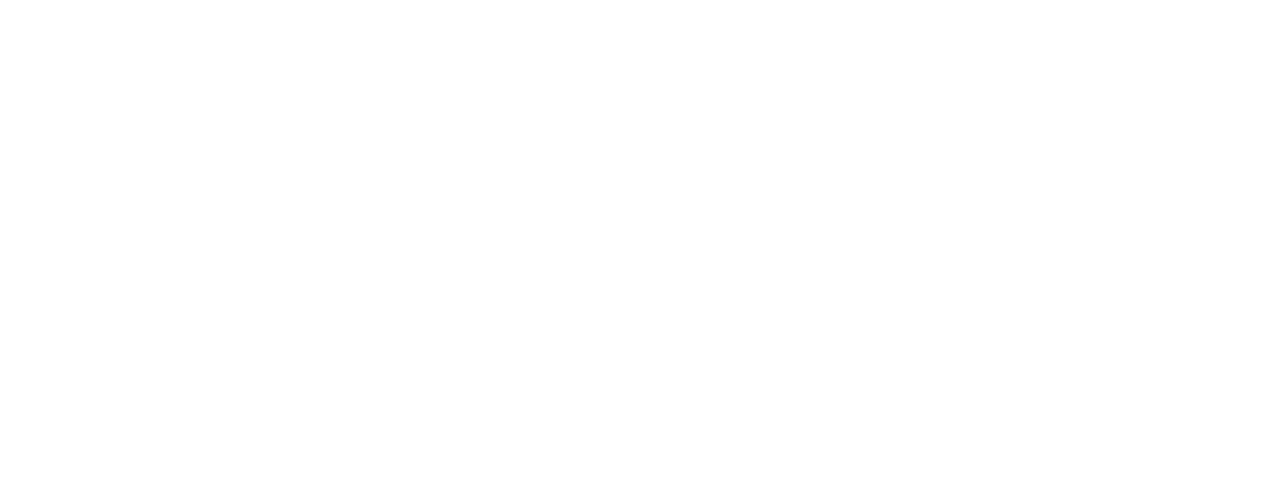
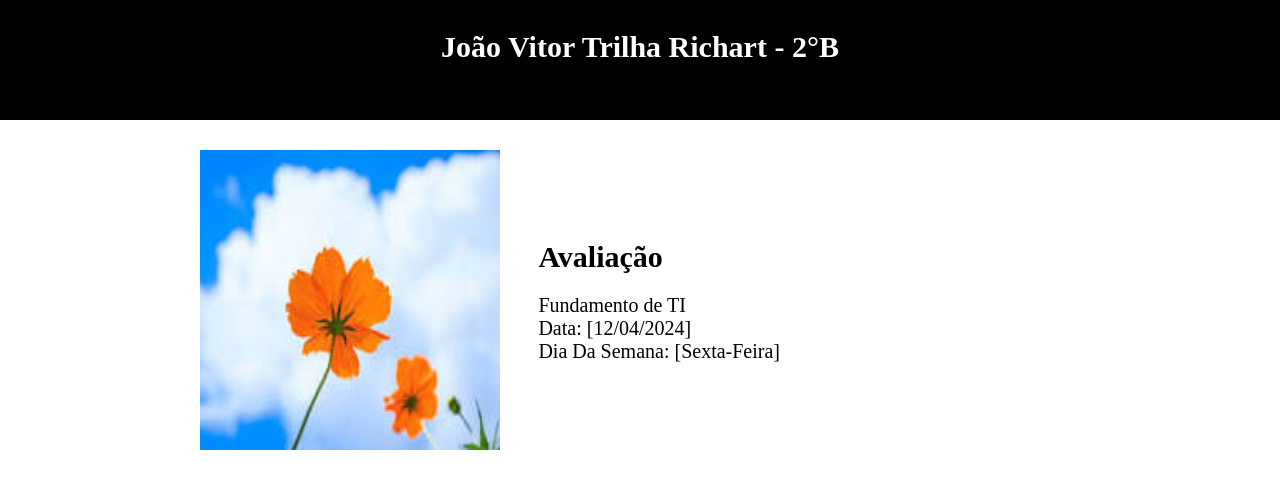
Before and after one commit to TrilhaX/avaliacao, a plain HTML site: page avaliacao/index.html in a window 1280 px wide. Drawn offline with Linux system fonts and the light colour scheme.

Commit message:
Alteração

```diff
--- a/avaliacao/index.html
+++ b/avaliacao/index.html
@@ -7,6 +7,27 @@
     <link rel="stylesheet" href="style.css">
 </head>
 <body>
-
+    <header>
+        <h1>
+            João Vitor Trilha Richart - 2°B
+        </h1>
+    </header>
+    <section>
+        <img src="download.jfif">
+        <ul>
+            <h1>
+                Avaliação
+            </h1>
+            <li>
+                Fundamento de TI
+            </li>
+            <li>
+                Data: [12/04/2024]
+            </li>
+            <li>
+                Dia Da Semana: [Sexta-Feira]
+            </li>
+        </ul>
+    </section>
 </body>
 </html>
--- a/avaliacao/style.css
+++ b/avaliacao/style.css
@@ -2,3 +2,43 @@
     padding: 0;
     margin: 0;
 }
+
+header {
+    background-color: black;
+    align-items: center;
+    width: 100%;
+    height: 15vh;
+}
+
+header h1 {
+    color: white;
+    text-align: center;
+    padding: 30px 0 0 0;
+    font-size: 30px;
+}
+
+section {
+    color: black;
+    width: 100%;
+    height: 100vh;
+    display: flex;
+    justify-content: space-between;
+}
+
+section ul {
+    color: black;
+    font-size: 20px;
+    padding: 120px 500px 0 0;
+    list-style: none;
+}
+
+section h1 {
+    padding: 0 0 20px 0;
+}
+
+section img {
+    width: 300px;
+    height: 300px;
+    align-items: left;
+    padding: 30px 0 0 200px;
+}
```
Also changed, not shown: avaliacao/download.jfif (added).
